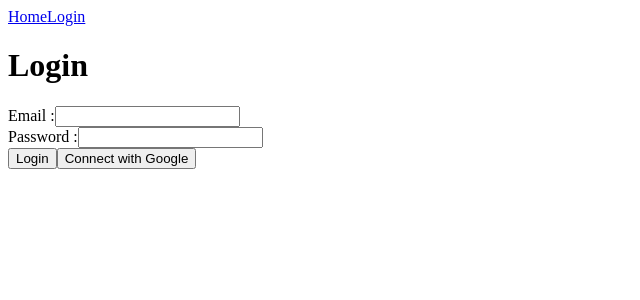
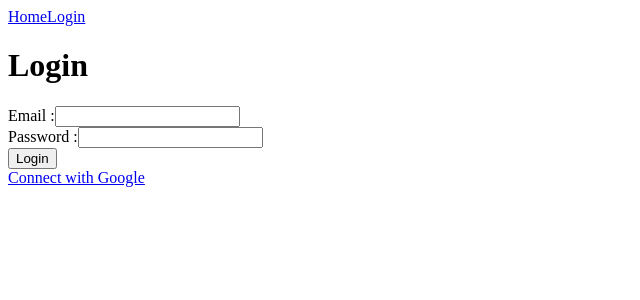
Before and after one commit to MikeG404/pdf-analyzer-frontend, a React (Vite) app: page /auth in a window 1280 px wide. Shown: the top 300 px of the page, without its empty margins (0-640 px from the left). Built offline with nearby package versions, Linux system fonts and the light colour scheme.

Commit message:
Add Google Redirection

```diff
--- a/src/features/auth/LoginForm.tsx
+++ b/src/features/auth/LoginForm.tsx
@@ -6,22 +6,24 @@ import axios from "axios"
 import { LoginFormSchema } from "./schemas"
 import Button from "../../shared/ui/Button"
 
+const BASE_URL = "http://localhost:3000/api"
+
 const defaultLoginValues: LoginForm = {
     email: "",
     password: "",
 }
 
 export default function LoginForm() {
-    const mutation = useMutation({
+    const loginMutation = useMutation({
         mutationFn: (login: LoginForm) => {
-            return axios.post("http://localhost:3000/api/auth/login", login)
+            return axios.post(`${BASE_URL}/auth/login`, login)
         }
     })
 
     const form = useForm({
         defaultValues: defaultLoginValues,
         onSubmit: async ({ value }) => {
-            await mutation.mutateAsync(value)
+            await loginMutation.mutateAsync(value)
         }
     })
 
@@ -32,6 +34,7 @@ export default function LoginForm() {
     }
 
     return (
+        <>
             <form onSubmit={handleSubmit}>
                 <form.Field
                     name="email"
@@ -86,12 +89,16 @@ export default function LoginForm() {
                     )}
                 />
 
-            {mutation.isError ? (
+                {loginMutation.isError ? (
                     <div>Invalid email or password</div>
                 ) : null}
 
-            <Button isDisabled={mutation.isPending} type="submit">{mutation.isPending ? "Wait..." : "Login"}</Button>
-            <Button isDisabled={mutation.isPending} type="text">Connect with Google</Button>
+                <Button isDisabled={loginMutation.isPending} type="submit">{loginMutation.isPending ? "Wait..." : "Login"}</Button>
             </form>
+            <a href={`${BASE_URL}/auth/google`}>
+                Connect with Google
+            </a>
+        </>
+
     )
 }
--- a/src/shared/ui/Button.tsx
+++ b/src/shared/ui/Button.tsx
@@ -1,9 +1,9 @@
 
 
-export default function Button({children, type, isDisabled = false}) {
+export default function Button({children, type, isDisabled = false, onClick = () => {}}) {
 
     return (
-        <button type={type} disabled={isDisabled}>
+        <button onClick={onClick} type={type} disabled={isDisabled}>
             {children}
         </button>
     )
```
Lines whose indentation alone changed are shown as unchanged.
